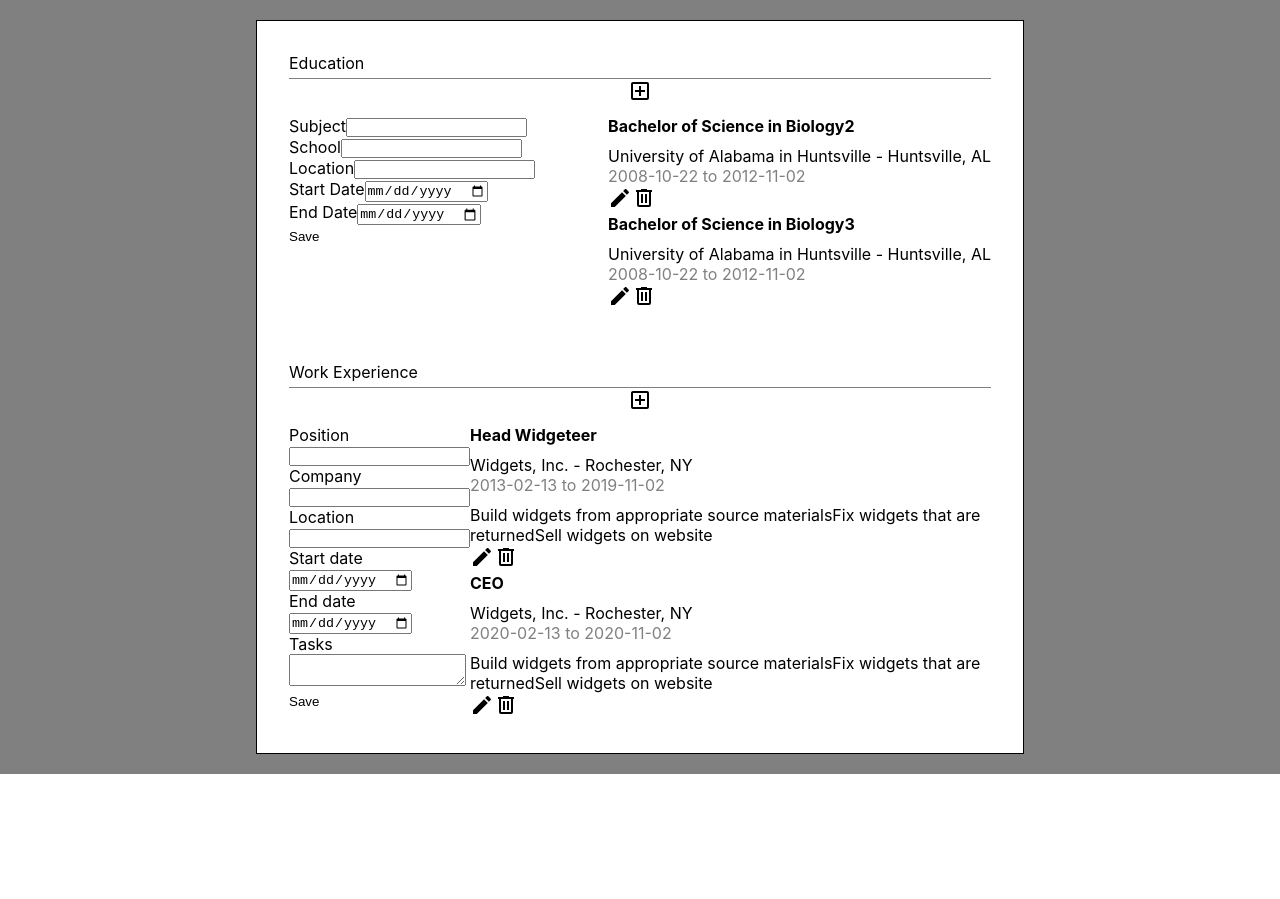
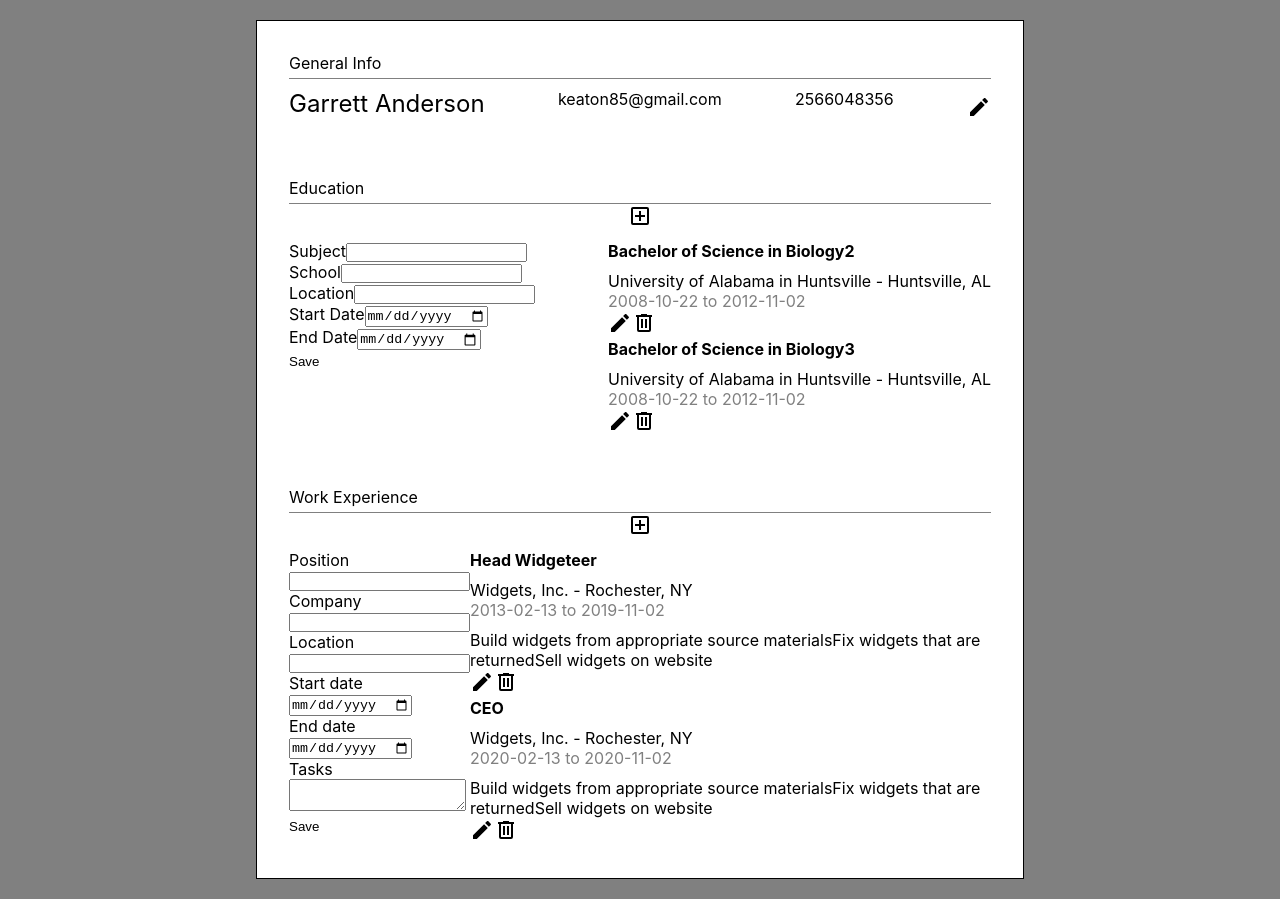
Before and after one commit to gband85/cv-project, a React (Create React App) app: page / in a window 1280 px wide. Before the commit the page ends 800 px from the top, so only its background shows below. Built offline with nearby package versions, Linux system fonts and the light colour scheme.

Commit message:
add general section

```diff
--- a/src/App.js
+++ b/src/App.js
@@ -9,15 +9,18 @@ import "./styles/sections.css";
 import uniqid from "uniqid";
 import Icon from '@mdi/react';
 import { mdiPlusBoxOutline } from '@mdi/js';
+import General from "./components/General";
 
 class App extends Component {
   constructor(props) {
     super(props);
     this.state = {
       showForm:false,
+      general:{
       name: "Garrett Anderson",
       email: "keaton85@gmail.com",
       phone: "2566048356",
+      },
     schools: this.props.degrees,
       jobs: this.props.jobs,
     };
@@ -80,6 +83,15 @@ class App extends Component {
 
     return (
       <div className="container">
+      <div className="section">
+        <p className="section-title">General Info</p>
+        <General
+        id={"Gen-0"}
+          general={this.state.general}
+          key={"Gen-0"}
+          editGeneral={this.editGeneral}
+        />
+        </div>
               <div className="section">
         <p className="section-title">Education</p>
         <button type="button" onClick={()=>{this.setState({showForm:true})}}><Icon path={mdiPlusBoxOutline}
```
